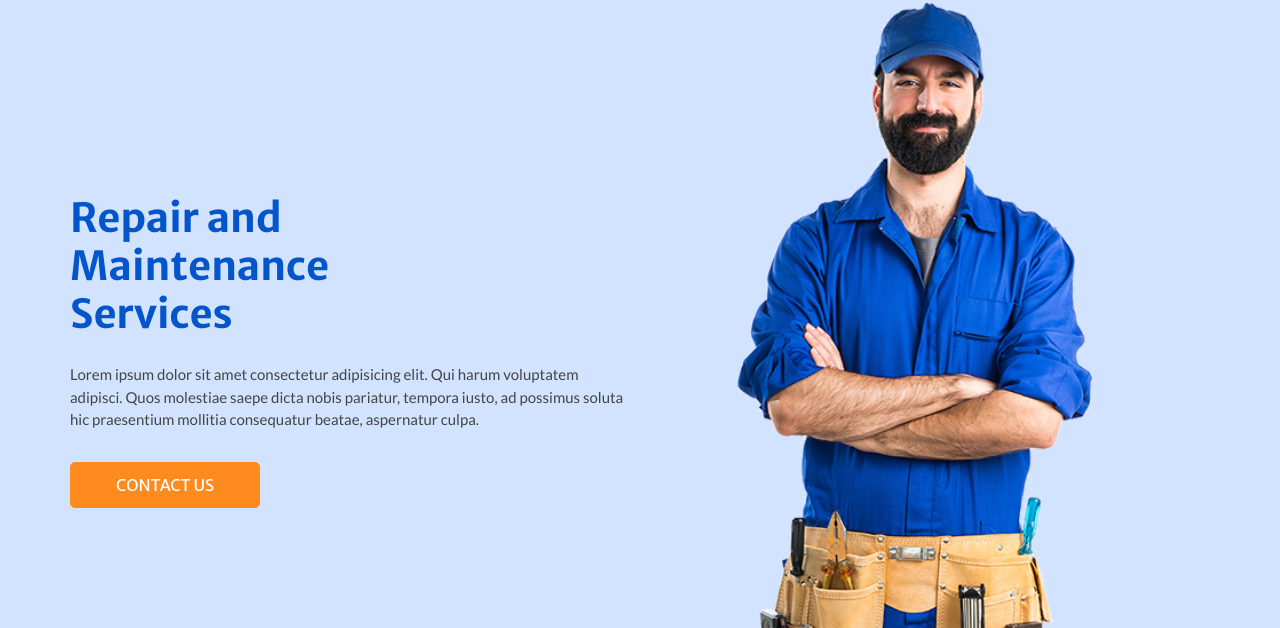
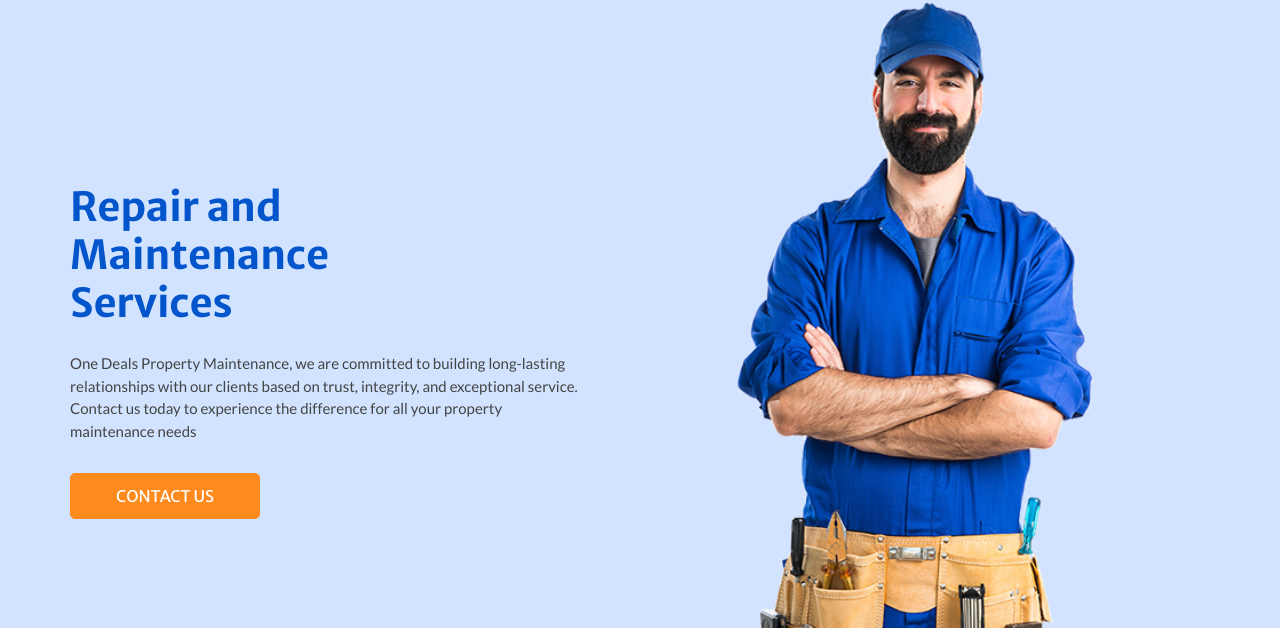
Before and after one commit to FasalThoufeeq/Maintanance, a plain HTML site: page Maintanance/index.html in a window 1280 px wide. Shown: the part 172-800 px from the top of the page. Drawn offline with nearby package versions, Linux system fonts and the light colour scheme; some packages are replaced by stand-ins of ours.

Commit message:
first commit4

```diff
--- a/Maintanance/index.html
+++ b/Maintanance/index.html
@@ -112,10 +112,11 @@
                   Services
                 </h1>
                 <p>
-                  Lorem ipsum dolor sit amet consectetur adipisicing elit. Qui
-                  harum voluptatem adipisci. Quos molestiae saepe dicta nobis
-                  pariatur, tempora iusto, ad possimus soluta hic praesentium
-                  mollitia consequatur beatae, aspernatur culpa.
+                  One Deals Property Maintenance, we are committed to building
+                  long-lasting relationships with our clients based on trust,
+                  integrity, and exceptional service. Contact us today to
+                  experience the difference for all your property
+                  maintenance needs
                 </p>
                 <a href=""> Contact Us </a>
               </div>
```
